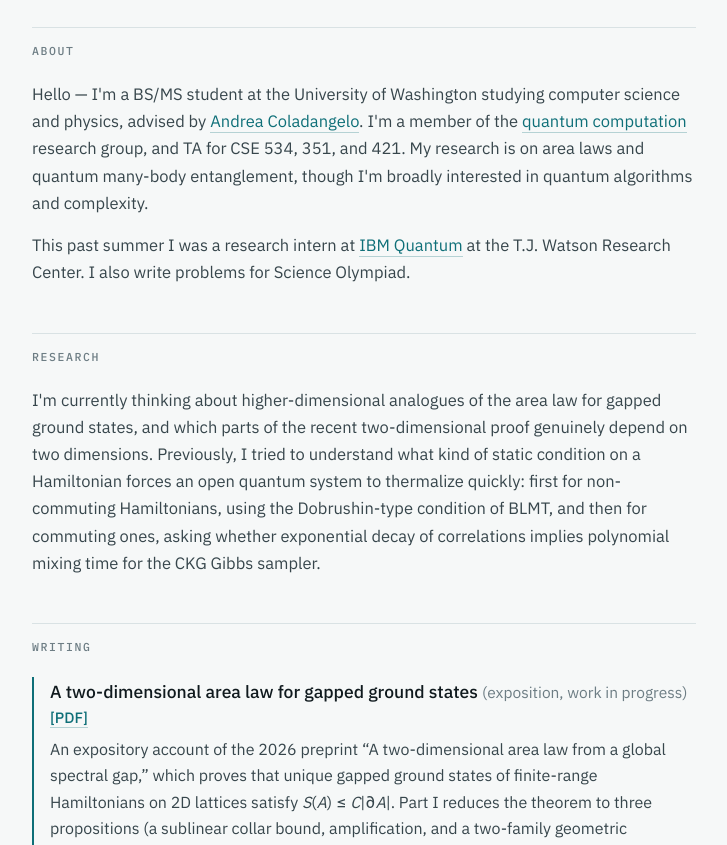
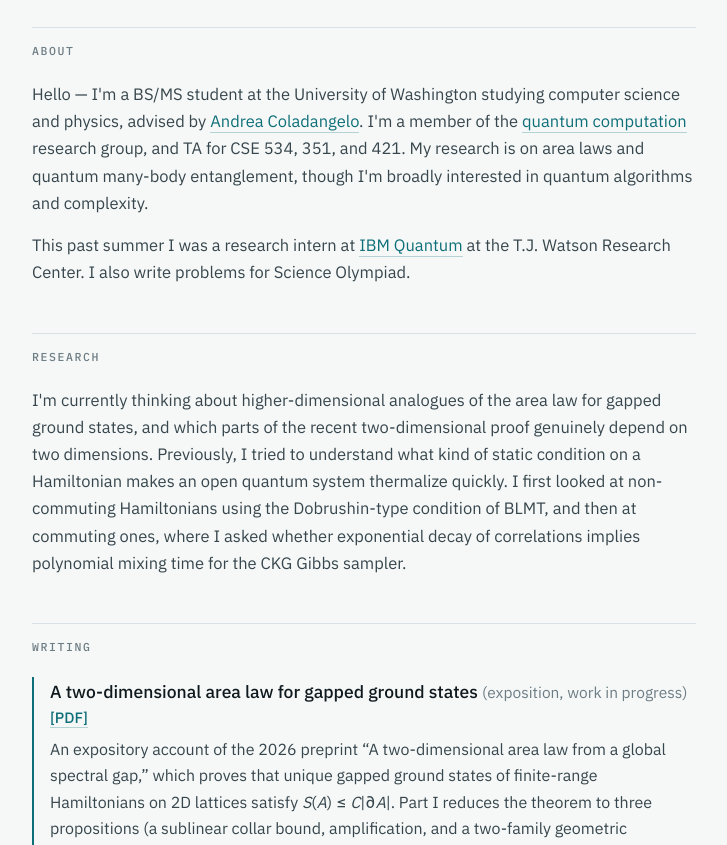
Before and after one commit to samibadalkhan/samibadalkhan.github.io, a plain HTML site: page index.html in a window 1280 px wide. Shown: the part 237-1082 px from the top of the page, without its empty margins (276-1003 px from the left). Drawn offline with nearby package versions, Linux system fonts and the light colour scheme.

Commit message:
Simplify wording of Research section

```diff
--- a/index.html
+++ b/index.html
@@ -126,7 +126,7 @@
 
   <section>
     <h2>Research</h2>
-    <p>I'm currently thinking about higher-dimensional analogues of the area law for gapped ground states, and which parts of the recent two-dimensional proof genuinely depend on two dimensions. Previously, I tried to understand what kind of static condition on a Hamiltonian forces an open quantum system to thermalize quickly: first for non-commuting Hamiltonians, using the Dobrushin-type condition of BLMT, and then for commuting ones, asking whether exponential decay of correlations implies polynomial mixing time for the CKG Gibbs sampler.</p>
+    <p>I'm currently thinking about higher-dimensional analogues of the area law for gapped ground states, and which parts of the recent two-dimensional proof genuinely depend on two dimensions. Previously, I tried to understand what kind of static condition on a Hamiltonian makes an open quantum system thermalize quickly. I first looked at non-commuting Hamiltonians using the Dobrushin-type condition of BLMT, and then at commuting ones, where I asked whether exponential decay of correlations implies polynomial mixing time for the CKG Gibbs sampler.</p>
   </section>
 
   <section>
```
